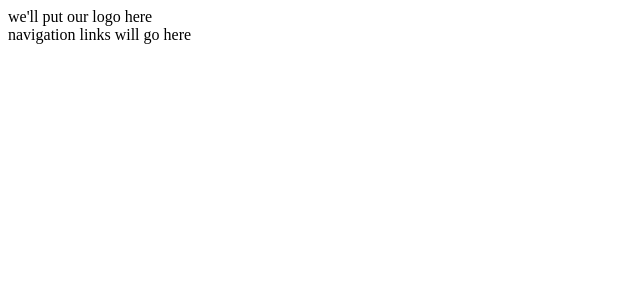
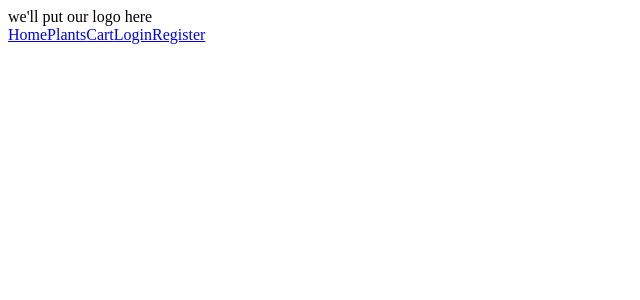
Before and after one commit to 2202-Grace-Shopper/2202-Capstone-Project, a React (Create React App) app: page / in a window 1280 px wide. Shown: the top 300 px of the page, without its empty margins (0-640 px from the left). Built offline with nearby package versions, Linux system fonts and the light colour scheme.

Commit message:
add: Nav bar basic functionality

```diff
--- a/src/components/Nav.js
+++ b/src/components/Nav.js
@@ -1,5 +1,37 @@
 import React from "react";
+import { useAuth } from "../custom-hooks";
+import { NavLink } from "react-router-dom";
+
+const loggedInLinks = [
+  { id: 1, to: "/home", name: "Home" },
+  { id: 2, to: "/products", name: "Plants" },
+  { id: 3, to: "/cart", name: "Cart" },
+  { id: 4, to: "/myprofile", name: "Profile" },
+];
+const loggedOutLinks = [
+  { id: 1, to: "/home", name: "Home" },
+  { id: 2, to: "/products", name: "Plants" },
+  { id: 3, to: "/cart", name: "Cart" },
+  { id: 4, to: "/login", name: "Login" },
+  { id: 5, to: "/register", name: "Register" },
+];
 
 export default function Nav() {
-  return <div>navigation links will go here</div>;
+  const { isLoggedIn, logout } = useAuth();
+  const navLinks = isLoggedIn ? loggedInLinks : loggedOutLinks;
+
+  return (
+    <nav>
+      {navLinks.map(({ id, to, name }) => (
+        <NavLink key={id} to={to} className="navLink">
+          {name}
+        </NavLink>
+      ))}
+      {isLoggedIn && (
+        <i className="logout" onClick={logout}>
+          Logout
+        </i>
+      )}
+    </nav>
+  );
 }
```
